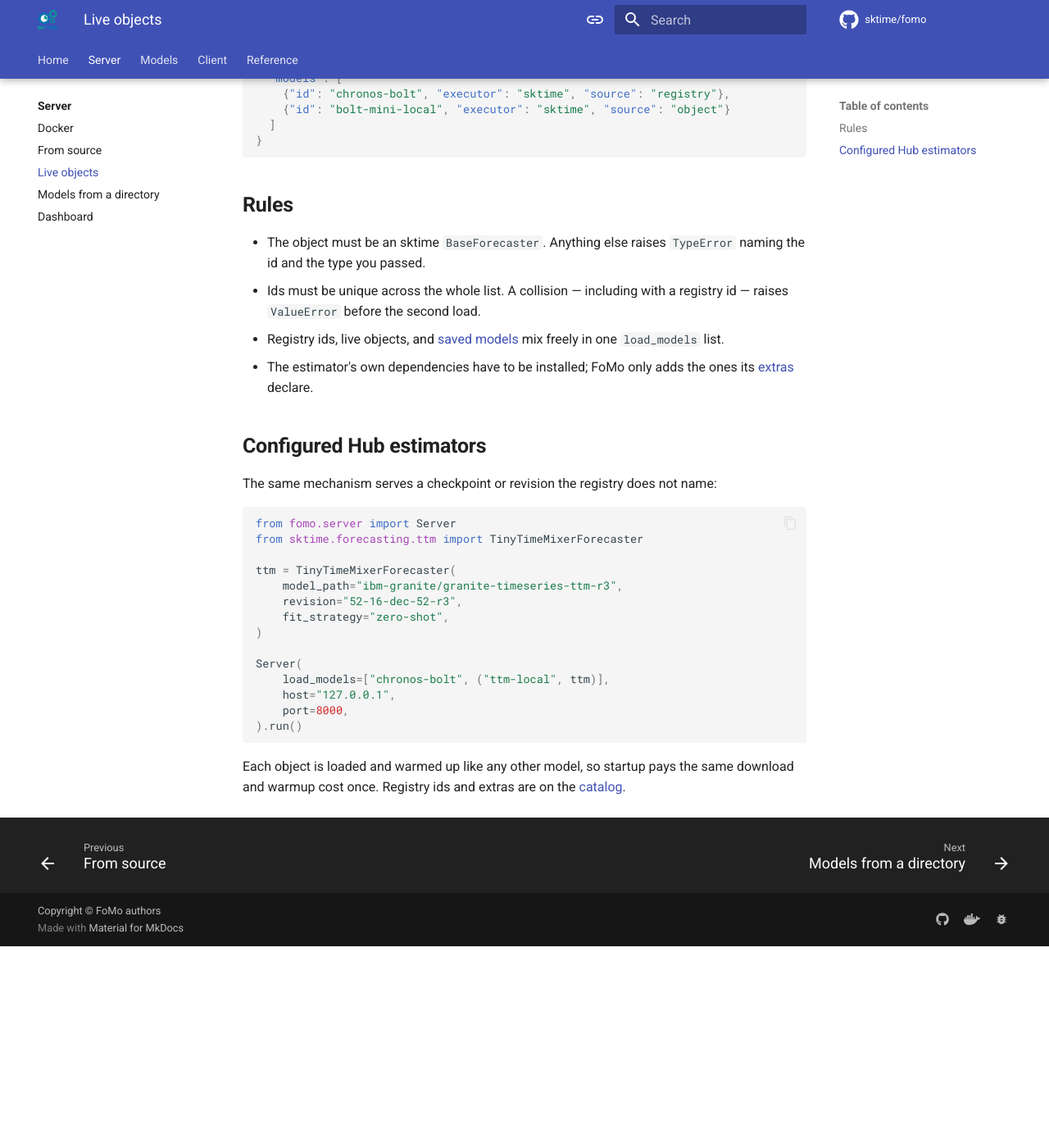
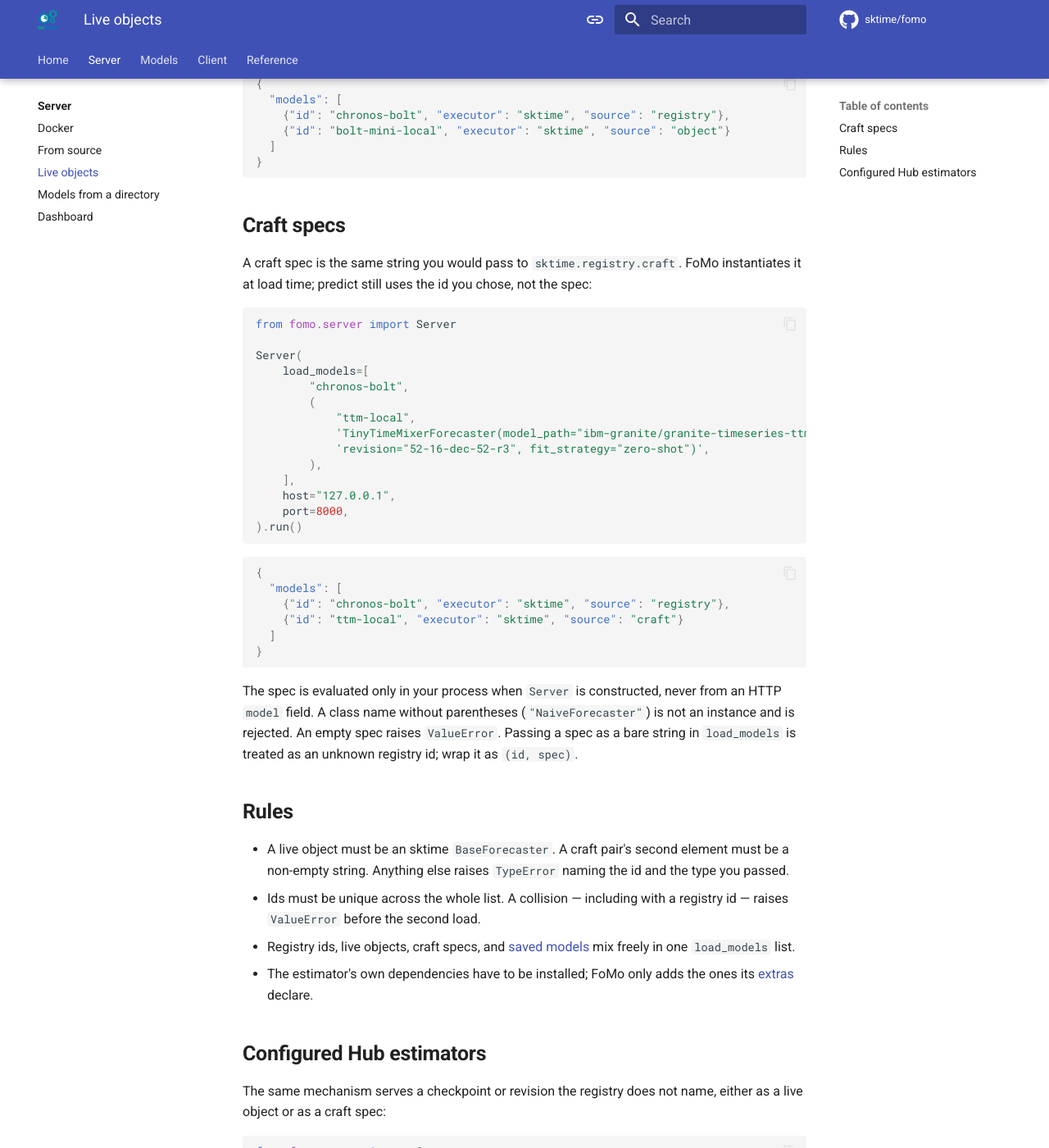
Before and after one commit to sktime/tserve, an MkDocs documentation site: the page built from docs/server/live-objects.md, in a window 1280 px wide and 1400 px high, scrolled down 647 px. Shown: the whole window at 82% size. Built offline with MkDocs 1.6.1 and Material for MkDocs 9.7.7, drawn with Linux system fonts in a browser that asks for light colours; comment, search, counter and statistics services are not loaded; before the commit the page ends 1801 px from its top, so only the background shows below that; some of the changed text lies outside the part shown.

Commit message:
update docs

````diff
--- a/docs/server/live-objects.md
+++ b/docs/server/live-objects.md
@@ -1,6 +1,6 @@
 # Live objects
 
-Registry ids cover published checkpoints. To serve an estimator you configured yourself, pass `(id, estimator)` pairs to [`Server`][fomo.server.serve.Server]. This is Python-only: `--load-models` takes names, so a live object has no CLI equivalent.
+Registry ids cover published checkpoints. To serve an estimator you configured yourself, pass `(id, estimator)` pairs or `(id, craft spec)` pairs to [`Server`][fomo.server.serve.Server]. This is Python-only: `--load-models` takes catalog names, so live objects and craft specs have no CLI equivalent.
 
 ```python
 from fomo.server import Server
@@ -32,16 +32,48 @@ The id is what predict requests send as `model`:
 }
 ```
 
+## Craft specs
+
+A craft spec is the same string you would pass to `sktime.registry.craft`. FoMo instantiates it at load time; predict still uses the id you chose, not the spec:
+
+```python
+from fomo.server import Server
+
+Server(
+    load_models=[
+        "chronos-bolt",
+        (
+            "ttm-local",
+            'TinyTimeMixerForecaster(model_path="ibm-granite/granite-timeseries-ttm-r3", '
+            'revision="52-16-dec-52-r3", fit_strategy="zero-shot")',
+        ),
+    ],
+    host="127.0.0.1",
+    port=8000,
+).run()
+```
+
+```json
+{
+  "models": [
+    {"id": "chronos-bolt", "executor": "sktime", "source": "registry"},
+    {"id": "ttm-local", "executor": "sktime", "source": "craft"}
+  ]
+}
+```
+
+The spec is evaluated only in your process when `Server` is constructed, never from an HTTP `model` field. A class name without parentheses (`"NaiveForecaster"`) is not an instance and is rejected. An empty spec raises `ValueError`. Passing a spec as a bare string in `load_models` is treated as an unknown registry id; wrap it as `(id, spec)`.
+
 ## Rules
 
-- The object must be an sktime `BaseForecaster`. Anything else raises `TypeError` naming the id and the type you passed.
+- A live object must be an sktime `BaseForecaster`. A craft pair's second element must be a non-empty string. Anything else raises `TypeError` naming the id and the type you passed.
 - Ids must be unique across the whole list. A collision — including with a registry id — raises `ValueError` before the second load.
-- Registry ids, live objects, and [saved models](models-dir.md) mix freely in one `load_models` list.
+- Registry ids, live objects, craft specs, and [saved models](models-dir.md) mix freely in one `load_models` list.
 - The estimator's own dependencies have to be installed; FoMo only adds the ones its [extras](../models/index.md#dependencies) declare.
 
 ## Configured Hub estimators
 
-The same mechanism serves a checkpoint or revision the registry does not name:
+The same mechanism serves a checkpoint or revision the registry does not name, either as a live object or as a craft spec:
 
 ```python
 from fomo.server import Server
@@ -60,4 +92,4 @@ Server(
 ).run()
 ```
 
-Each object is loaded and warmed up like any other model, so startup pays the same download and warmup cost once. Registry ids and extras are on the [catalog](../models/index.md).
+Each object or spec is loaded and warmed up like any other model, so startup pays the same download and warmup cost once. Registry ids and extras are on the [catalog](../models/index.md).
````
Also changed, not shown: docs/reference/errors.md (+2 -2 lines), docs/reference/http.md (+3 -2 lines), docs/server/index.md (+1 -1 lines), docs/server/source.md (+1 -1 lines).
